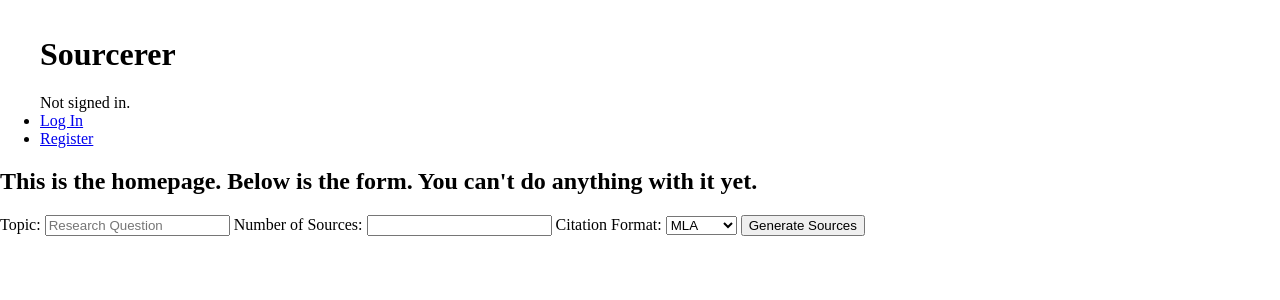
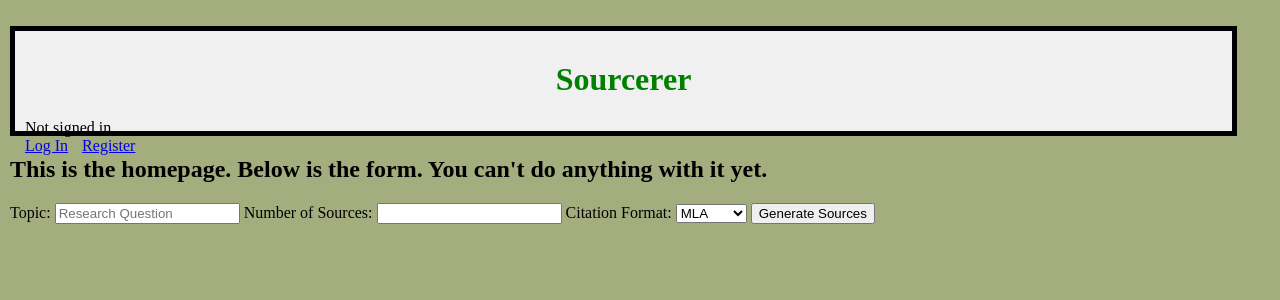
Before and after one commit to DurjaMan27/sourcerer, a Django app: page / in a window 1280 px wide. Shown: the top 300 px of the page. Run offline with Django 4.2, Linux system fonts and the light colour scheme.

Commit message:
Trying to move the links to right

```diff
--- a/sourcerer/sourcing/static/sourcing/styles.css
+++ b/sourcerer/sourcing/static/sourcing/styles.css
@@ -1,6 +1,7 @@
 body {
     margin: 0;
-    background-color: white;
+    background-color: #a3ad7d;
+    padding: 10px;
 }
 
 code {
@@ -21,18 +22,28 @@ textarea {
     padding: 10px;
 }
 
-.search {
-    width: 100%;
-    font-size: 15px;
-    line-height: 15px;
+#title {
+    text-align: center;
+    color: green;
 }
 
-.sidebar {
+.nav {
     background-color: #f0f0f0;
-    height: 100vh;
-    padding: 20px;
+    height: 10vh;
+    width: 95%;
+    padding: 10px;
+    text-align: left;
+    border: 5px solid black;
 }
 
-.sidebar h2 {
-    margin-top: 5px;
+/* Update the styles for navigation items */
+.nav-item {
+    display: inline-block; /* Display items inline */
+    margin-right: 10px;
 }
+
+/* Update the styles for sign-in status */
+#username_status {
+    display: inline-block;
+    margin-right: auto; /* Push the sign-in status to the left */
+}
```
